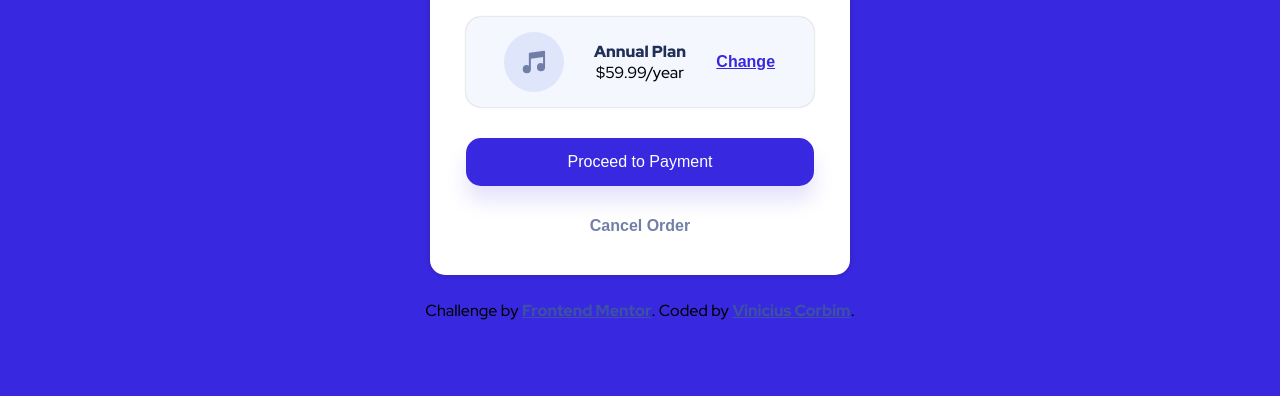
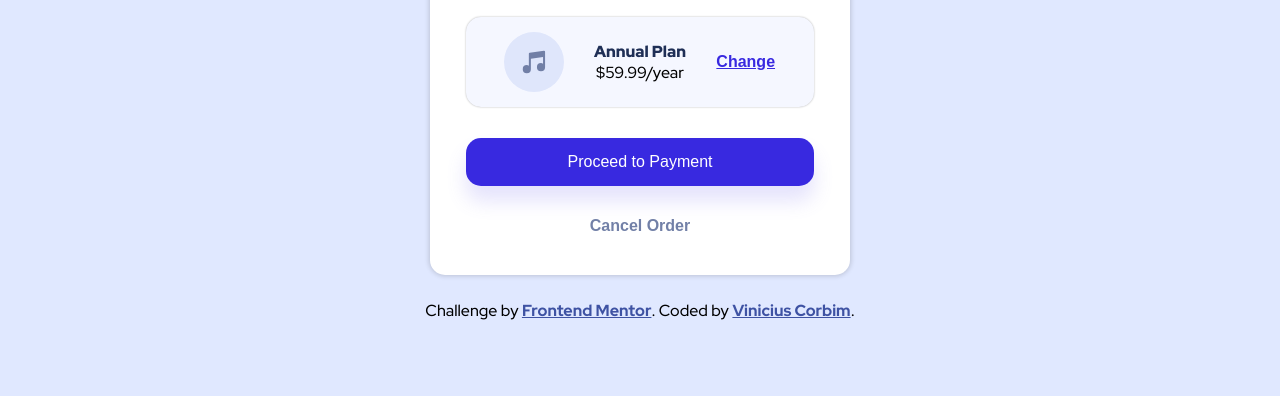
Before and after one commit to ViniciusCorbim/order-summary-card, a plain HTML site: page index.html in a window 1280 px wide. Shown: the part 404-800 px from the top of the page. Drawn offline with Linux system fonts and the light colour scheme.

Commit message:
atualizações

```diff
--- a/assets/scss/style.scss
+++ b/assets/scss/style.scss
@@ -10,7 +10,7 @@
 }
 
 body {
-  background-color: $color2;
+  background-color: $color6;
   background-image: url(../images/patternBackgroundMobile.svg);
   background-repeat: no-repeat;
   background-size: contain;
```
Also changed, not shown: assets/css/style.css, 1 other file.
